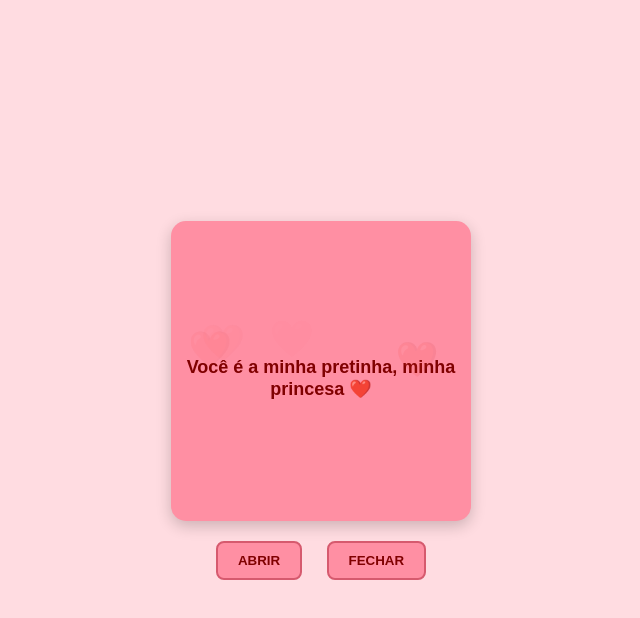
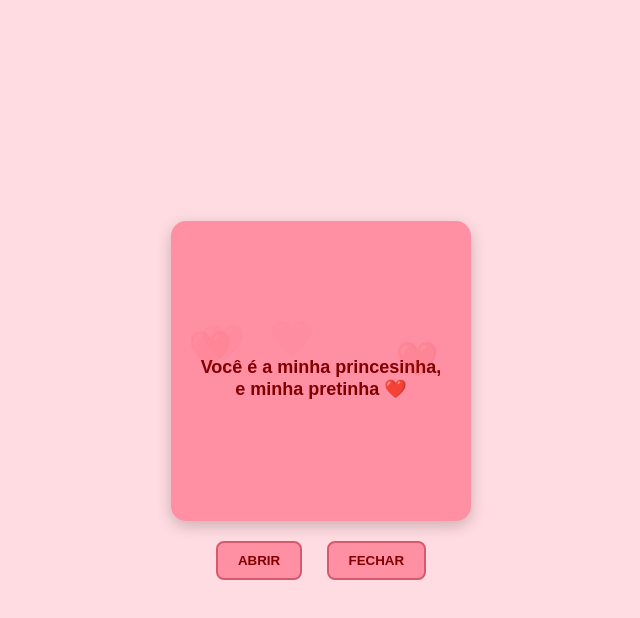
Before and after one commit to isaqueemj/amor, a plain HTML site: page index.html in a window 1280 px wide. Both pictures are taken after a click on the button "ABRIR". Shown: the whole page, without its empty margins (319-959 px from the left). Drawn offline with Linux system fonts and the light colour scheme.

Commit message:
Atualizando index.html

```diff
--- a/index.html
+++ b/index.html
@@ -125,7 +125,7 @@
 
   function abrirCarta() {
     card.innerHTML = `
-      <div id="message">Você é a minha pretinha, minha princesa ❤️</div>
+      <div id="message">Você é a minha princesinha, <br> e minha pretinha ❤️</div>
     `;
 
     // Criar vários corações animados
```
